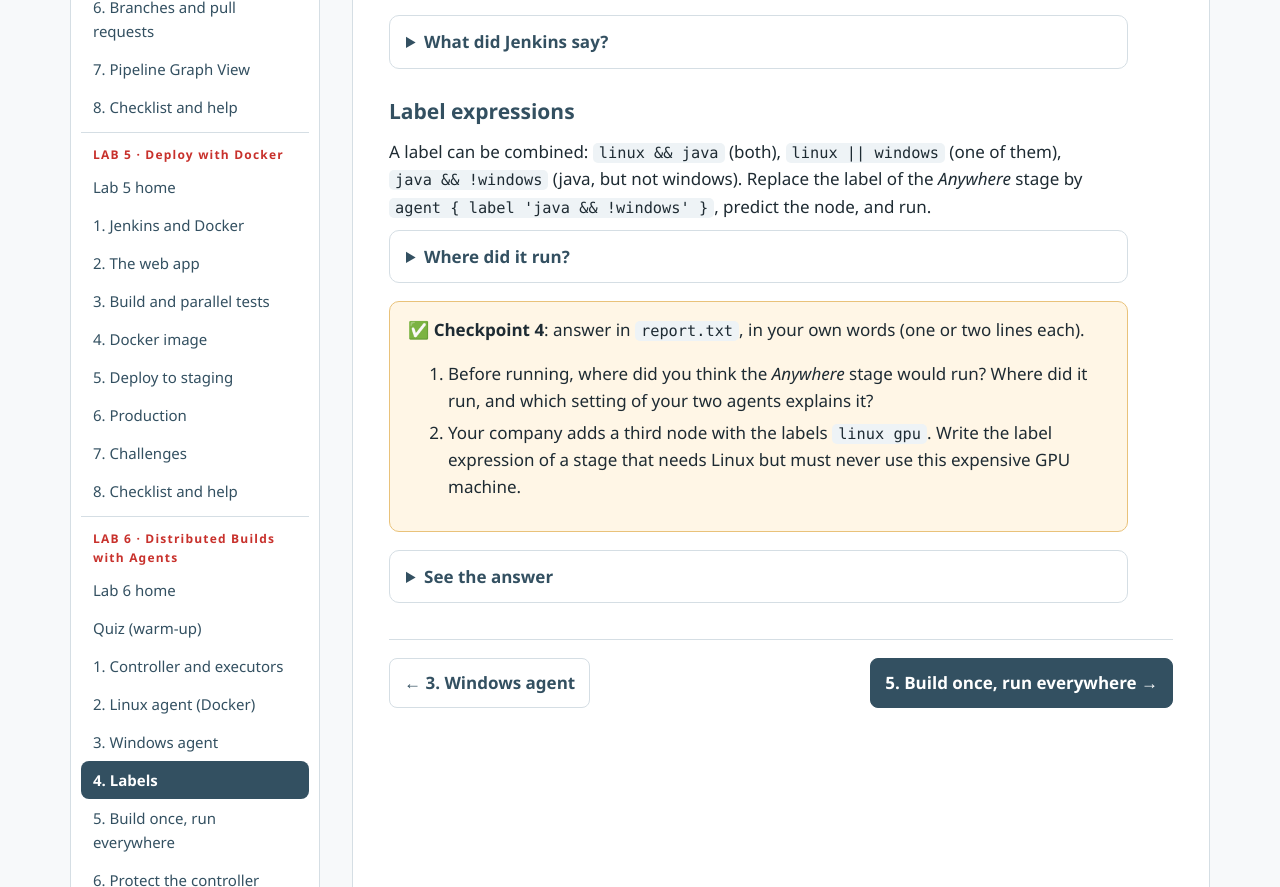
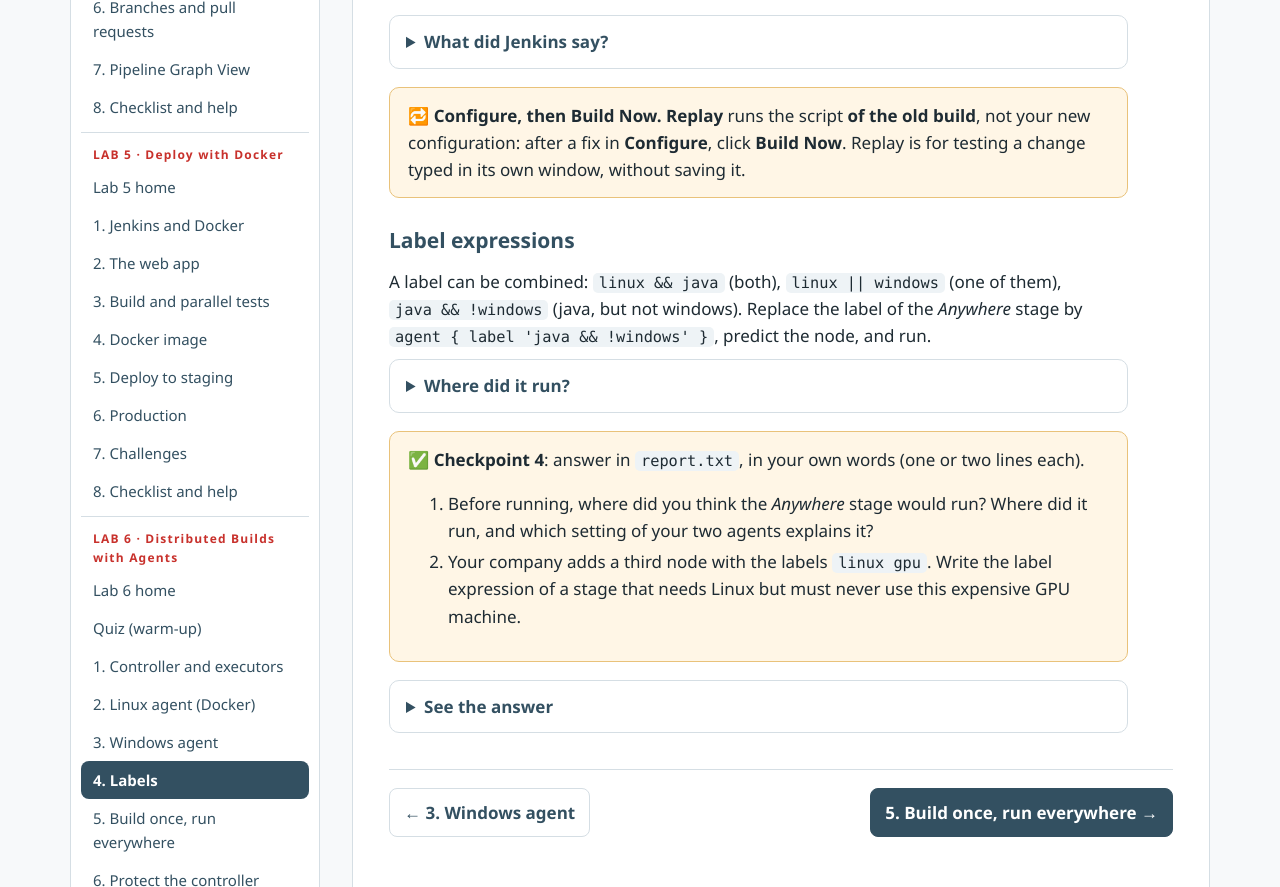
Before and after one commit to nouhakhyari-sys/jenkins-lab, a plain HTML site: page preview-lab6-cdde2e5f/lab6-4-labels.html in a window 1280 px wide. Shown: the part 1762-2649 px from the top of the page. Drawn offline with Linux system fonts and the light colour scheme.

Commit message:
Lab 6 preview: note on Replay vs Build Now
Co-Authored-By: Claude Opus 5.5 <noreply@anthropic.com>
Claude-Session: https://claude.ai/code/session_01QmXQCWgMqLWgpCo8kcuSW4

```diff
--- a/preview-lab6-cdde2e5f/lab6-4-labels.html
+++ b/preview-lab6-cdde2e5f/lab6-4-labels.html
@@ -51,6 +51,7 @@
 <details><summary>Show the explanation</summary><div class="prose"><ul><li><i>On Linux</i> ran on <b>linux-agent</b>, in <code>/home/jenkins/agent/workspace/where-am-i</code>; <i>On Windows</i> on <b>windows-agent</b>, in <code>C:\jenkins-agent\workspace\where-am-i</code>.</li><li><i>Anywhere</i> ran on the <b>built-in node</b> (“Jenkins”): <code>agent any</code> has no label, and both agents refuse jobs without a matching label. Only the controller accepts it. Remember this for part 6.</li><li>The <b>agent</b> decides between <code>sh</code> and <code>bat</code>: <code>sh</code> works on linux-agent even if your Jenkins runs on Windows.</li></ul></div></details>
 <aside class="note">💥 <b>Break it on purpose</b> (2 min). In the <i>On Windows</i> stage, write <code>label 'Windows'</code> (capital W) and run. The build does not fail: it <b>waits</b>. On the home page, hover over the waiting build in the Build Queue and read the reason. Cancel it (the ✕ next to it) and put the lower-case w back.</aside>
 <details><summary>What did Jenkins say?</summary><div class="prose"><p><i>There are no nodes with the label ‘Windows’</i>. Labels are <b>case-sensitive</b>. A wrong label never turns the build red: it stays in the queue, forever. When a build “does nothing”, look at the queue first.</p></div></details>
+<aside class="note">🔁 <b>Configure, then Build Now.</b> <b>Replay</b> runs the script <b>of the old build</b>, not your new configuration: after a fix in <b>Configure</b>, click <b>Build Now</b>. Replay is for testing a change typed in its own window, without saving it.</aside>
 <div class="prose"><h3>Label expressions</h3><p>A label can be combined: <code>linux &amp;&amp; java</code> (both), <code>linux || windows</code> (one of them), <code>java &amp;&amp; !windows</code> (java, but not windows). Replace the label of the <i>Anywhere</i> stage by <code>agent { label 'java &amp;&amp; !windows' }</code>, predict the node, and run.</p></div>
 <details><summary>Where did it run?</summary><div class="prose"><p>On <b>linux-agent</b>: it is the only node with <code>java</code> and without <code>windows</code>. The controller has no label <code>java</code>, so it is not chosen.</p></div></details>
 <aside class="note">✅ <b>Checkpoint 4</b>: answer in <code>report.txt</code>, in your own words (one or two lines each).<ol><li>Before running, where did you think the <i>Anywhere</i> stage would run? Where did it run, and which setting of your two agents explains it?</li><li>Your company adds a third node with the labels <code>linux gpu</code>. Write the label expression of a stage that needs Linux but must never use this expensive GPU machine.</li></ol></aside>
```
